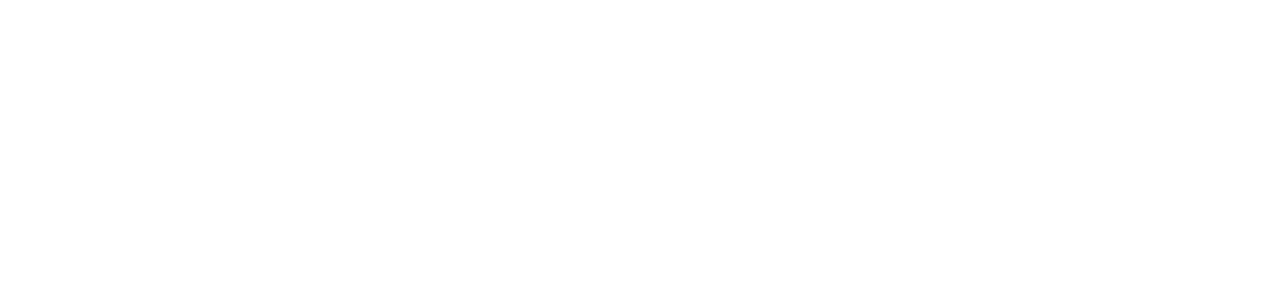
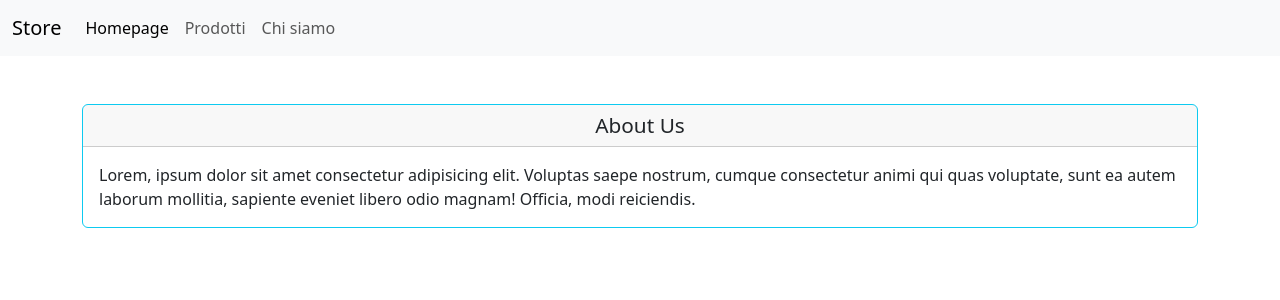
Before and after one commit to mattia-galasso/react-router, a React (Vite) app: page /about-us in a window 1280 px wide. Before the commit this address had no page. Shown: the top 300 px of the page. Built offline with nearby package versions, Linux system fonts and the light colour scheme.

Commit message:
Add: About-Us Page

```diff
--- a/src/App.jsx
+++ b/src/App.jsx
@@ -1,6 +1,7 @@
 import { BrowserRouter, Route, Routes } from "react-router-dom";
 import HomePage from "./pages/HomePage";
 import ProductsPage from "./pages/ProductsPage";
+import AboutPage from "./pages/AboutPage";
 
 export default function App() {
   return (
@@ -8,6 +9,7 @@
       <Routes>
         <Route index Component={HomePage} />
         <Route path="/products" Component={ProductsPage} />
+        <Route path="/about-us" Component={AboutPage} />
       </Routes>
     </BrowserRouter>
   );
--- /dev/null
+++ b/src/pages/AboutPage.jsx
@@ -0,0 +1,23 @@
+import Header from "../components/Header";
+
+export default function AboutPage() {
+  return (
+    <>
+      <Header />
+
+      <div className="container py-5">
+        <div class="card border-info mb-3" id="aboutUsBox">
+          <h5 class="card-header card-title text-center">About Us</h5>
+          <div class="card-body">
+            <p class="card-text">
+              Lorem, ipsum dolor sit amet consectetur adipisicing elit. Voluptas
+              saepe nostrum, cumque consectetur animi qui quas voluptate, sunt
+              ea autem laborum mollitia, sapiente eveniet libero odio magnam!
+              Officia, modi reiciendis.
+            </p>
+          </div>
+        </div>
+      </div>
+    </>
+  );
+}
```
